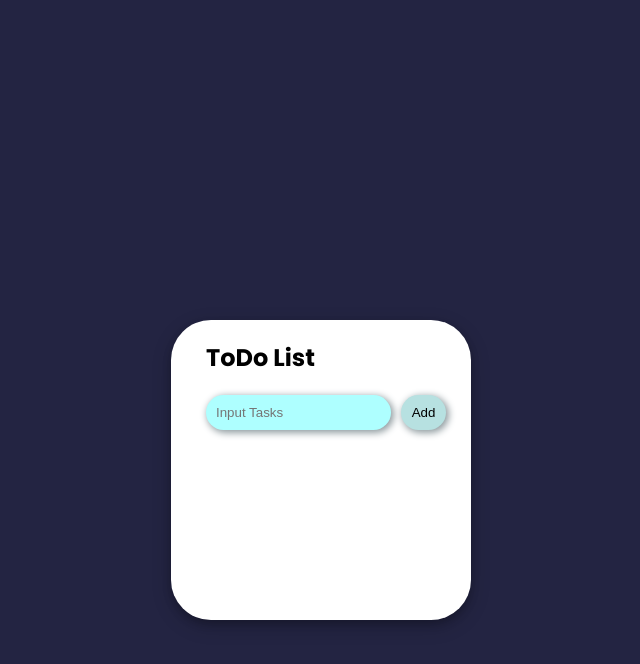
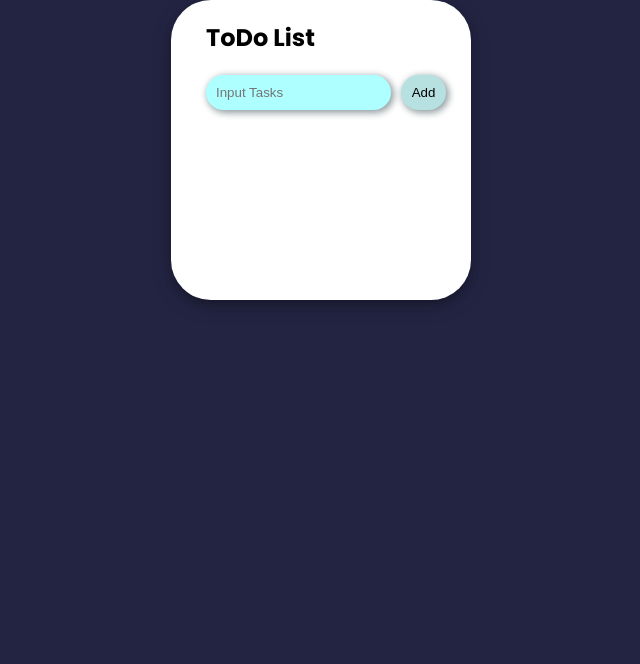
Before and after one commit to Superman006100/TODOlist, a plain HTML site: page index.html in a window 1280 px wide. Shown: the whole page, without its empty margins (319-959 px from the left). Drawn offline with Linux system fonts and the light colour scheme.

Commit message:
Update style.css

```diff
--- a/style.css
+++ b/style.css
@@ -15,9 +15,7 @@ body {
         background-color: #ffff ;
         border-radius: 40px;
         box-shadow: 0 4px 8px 0 rgba(0, 0, 0, 0.2), 0 6px 20px 0 rgba(0, 0, 0, 0.19);
-
         display: flex;
-        margin-top: 25%;
         /* margin-left: 50%; */
         width: 300px;
         height: 300px;
```
